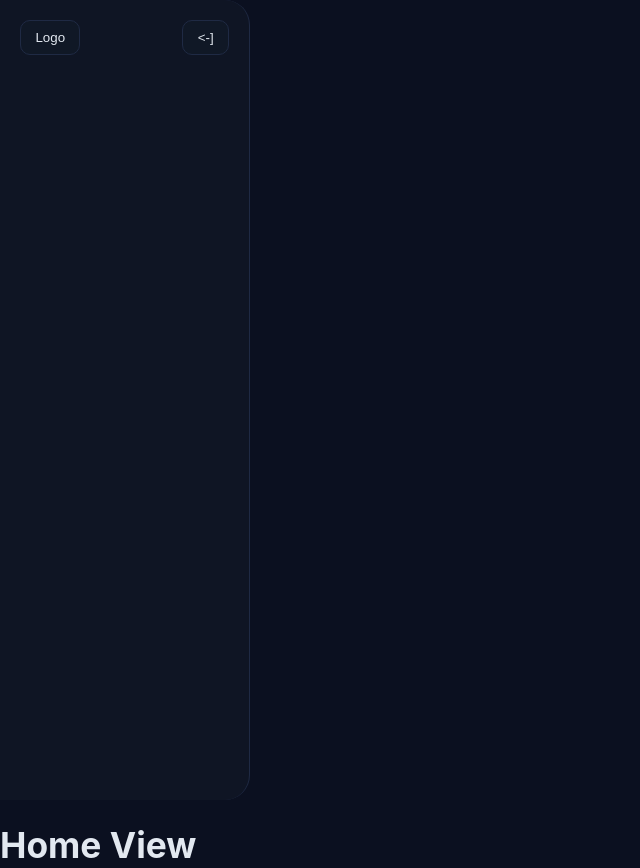
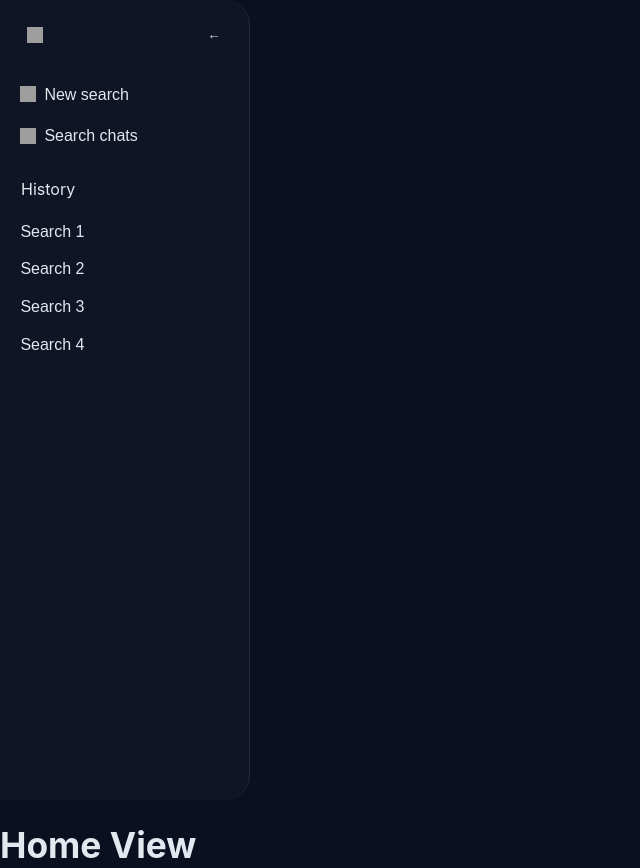
Before and after one commit to LiveisFpv/ALib, a Vue app in the folder apps/frontend/: page / in a window 1280 px wide. Shown: the whole page, without its empty margins (0-640 px from the left). Built offline with nearby package versions, Linux system fonts and the light colour scheme; grey boxes are pictures that could not be loaded; the HTML template or start-up script is replaced by a standard one.

Commit message:
created skeleton home page vue

```diff
--- a/apps/frontend/src/components/LeftTab.vue
+++ b/apps/frontend/src/components/LeftTab.vue
@@ -1,9 +1,43 @@
+<script lang="ts" setup>
+import { ref } from 'vue'
+const leftTabHidden = ref(false)
+function toggleLeftTab() {
+  leftTabHidden.value = !leftTabHidden.value
+}
+</script>
 <template>
-  <div class="left-tab">
-    <div class="header">
-      <button class="btn">Logo</button>
-      <button class="btn">&lt;-]</button>
+  <div class="left-tab" :class="{ hidden: leftTabHidden }">
+    <div class="header" :class="{ hidden: leftTabHidden }">
+      <button class="btn btn-icon" aria-label="Home">
+        <img src="/src/assets/book-logo.svg" alt="L" class="logo" />
+      </button>
+      <button class="btn btn-icon" @click="toggleLeftTab" aria-label="Toggle sidebar">
+        {{ leftTabHidden ? '→' : '←' }}
+      </button>
     </div>
+    <div class="menu">
+      <button class="btn-menu btn">
+        <div class="icon-text">
+          <img src="/src/assets/plus-line-icon.svg" alt="" class="logo" />
+          <Transition name="text-fade"><p v-if="!leftTabHidden">New search</p></Transition>
+        </div>
+      </button>
+      <button class="btn-menu btn">
+        <div class="icon-text">
+          <img src="/src/assets/search-icon.svg" alt="" class="logo" />
+          <Transition name="text-fade"><p v-if="!leftTabHidden">Search chats</p></Transition>
+        </div>
+      </button>
+    </div>
+    <Transition name="menu-fade">
+      <div class="menu" v-if="!leftTabHidden">
+        <label for="menu" class="label">History</label>
+        <button class="btn-menu btn">Search 1</button>
+        <button class="btn-menu btn">Search 2</button>
+        <button class="btn-menu btn">Search 3</button>
+        <button class="btn-menu btn">Search 4</button>
+      </div>
+    </Transition>
   </div>
 </template>
 <style lang="css" scoped>
@@ -14,14 +48,129 @@
   border-right: 1px solid var(--color-border);
   border-bottom-right-radius: 25px;
   border-top-right-radius: 25px;
-  padding: 20px 0px;
+  padding: 15px 5px;
+  transition: all var(--transition-slow) ease;
 }
+
+.left-tab.hidden {
+  width: 60px;
+  border-bottom-right-radius: 0px;
+  border-top-right-radius: 0px;
+}
+
 .header {
-  padding: 0px 20px;
   display: flex;
   flex-direction: row;
   align-items: center;
   justify-content: space-between;
   gap: 20px;
+  padding: 0px 10px;
+  transition: all var(--transition-slow) ease;
 }
+
+.header.hidden {
+  justify-content: center;
+  flex-direction: column;
+  padding: 0px 5px;
+  gap: 10px;
+}
+
+.icon-text {
+  display: inline-flex;
+  align-items: center;
+  gap: 0.5em;
+}
+
+.icon-text p {
+  margin: 0;
+  line-height: 1.2;
+}
+
+.icon-text .logo {
+  width: 1em;
+  height: 1em;
+}
+
+.menu {
+  margin-top: 20px;
+  display: flex;
+  flex-direction: column;
+  align-items: center;
+}
+.label {
+  align-self: flex-start;
+  margin-bottom: 10px;
+  font-size: medium;
+  padding-left: 16px;
+  color: var(--color-text-secondary);
+}
+.btn-menu {
+  text-align: left;
+  font-size: medium;
+  width: 100%;
+  appearance: none;
+  border: 1px solid var(--color-bg-secondary);
+  background: var(--color-bg-secondary);
+  color: var(--color-text);
+  padding: 0.55rem 0.9rem;
+  border-radius: var(--radius-md);
+  cursor: pointer;
+  transition:
+    background var(--transition-base),
+    border-color var(--transition-base),
+    transform var(--transition-fast);
+}
+.btn-menu:hover {
+  border-color: var(--color-border);
+  background: color-mix(in oklab, var(--color-surface), var(--color-text) 3%);
+}
+.btn-menu:active {
+  transform: translateY(1px);
+}
+
+.btn.btn-icon {
+  width: 40px;
+  height: 40px;
+  padding: 0;
+  display: inline-flex;
+  align-items: center;
+  justify-content: center;
+  border: 1px solid var(--color-bg-secondary);
+  background: var(--color-bg-secondary);
+  color: var(--color-text);
+  border-radius: var(--radius-md);
+  line-height: 1;
+}
+.btn.btn-icon:hover {
+  border-color: var(--color-border);
+  background: color-mix(in oklab, var(--color-surface), var(--color-text) 3%);
+}
+.btn.btn-icon:active {
+  transform: translateY(1px);
+}
+.btn-icon .logo {
+  width: 1.2em;
+  height: 1.2em;
+}
+
+/* Transitions for delayed appearance */
+.text-fade-enter-active {
+  transition: opacity var(--transition-base) ease, transform var(--transition-base) ease;
+  transition-delay: 120ms; /* delay only on show */
+}
+.text-fade-leave-active {
+  transition: none; /* hide instantly */
+}
+.text-fade-enter-from,
+.text-fade-leave-to { opacity: 0; transform: translateY(-2px); }
+
+.menu-fade-enter-active {
+  transition: opacity var(--transition-slow) ease, transform var(--transition-slow) ease;
+  transition-delay: 150ms; /* delay only on show */
+}
+.menu-fade-leave-active {
+  transition: none; /* hide instantly */
+}
+.menu-fade-enter-from,
+.menu-fade-leave-to { opacity: 0; transform: translateY(-4px); }
 </style>
```
